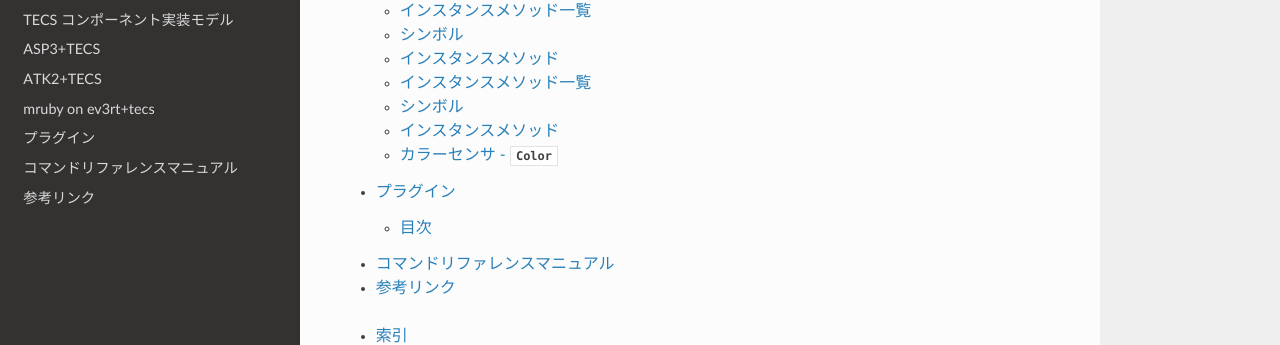
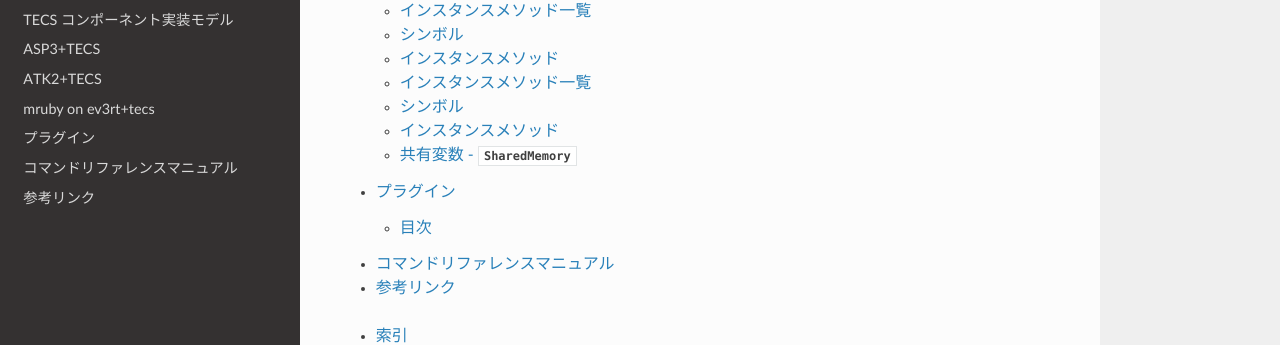
Before and after one commit to toppers/tecs-docs, a Sphinx documentation site: the page built from docs/index.rst, in a window 1280 px wide and 900 px high, scrolled down 1661 px. Shown: the part 339-684 px from the top of the window. Built offline with Sphinx 7.4.7 and the Read the Docs theme 2.0.0, drawn with Linux system fonts in a browser that asks for light colours; pages that are not in the unit, such as notebooks, are missing from menus.

Commit message:
Fix typo

```diff
--- a/docs/mruby-on-ev3rt+tecs/sharedmemory.rst
+++ b/docs/mruby-on-ev3rt+tecs/sharedmemory.rst
@@ -1,4 +1,4 @@
-カラーセンサ - `Color`
+共有変数 - `SharedMemory`
 ==============
 
 各VM間で共有変数を扱うAPIです．
```
